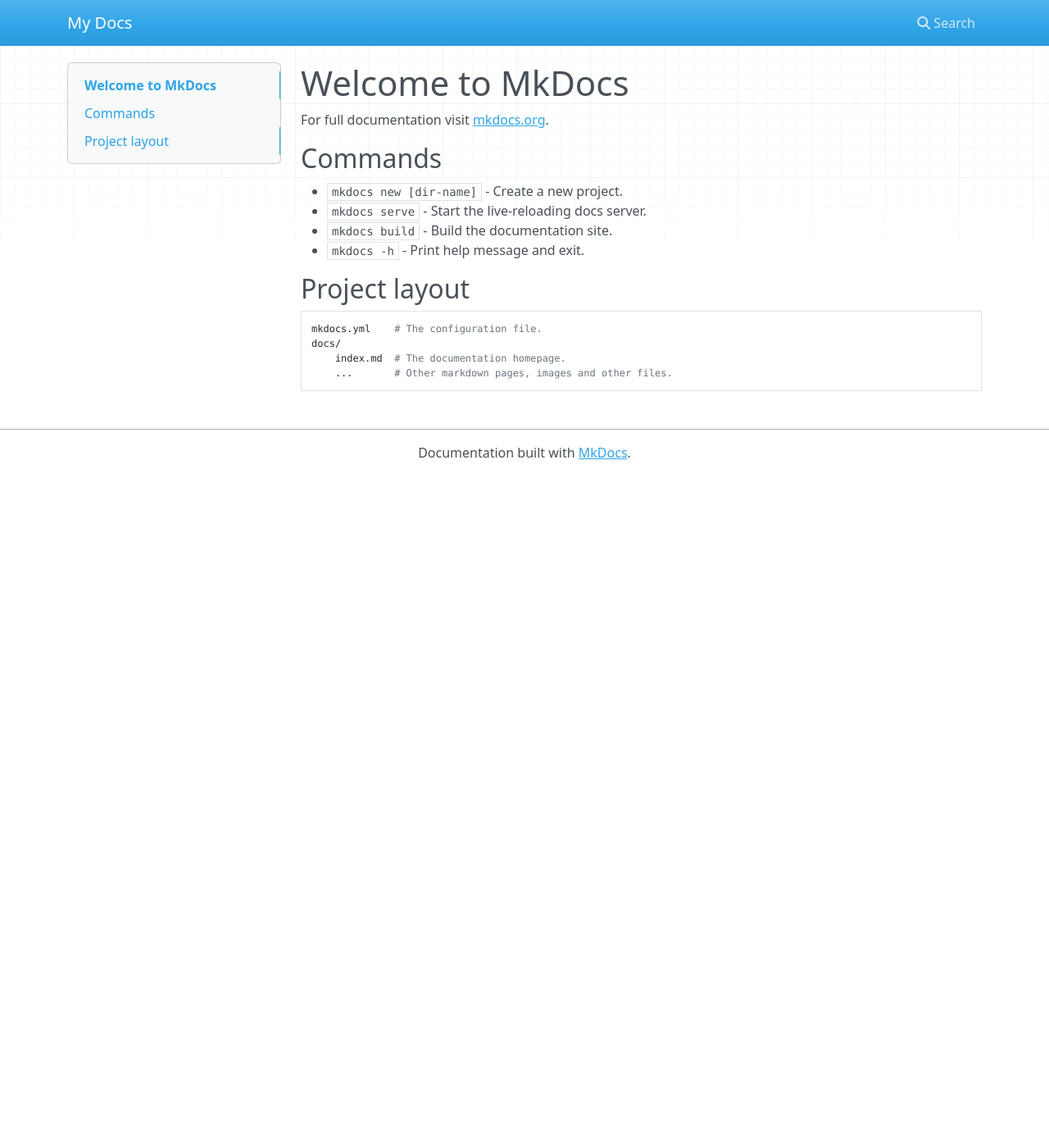
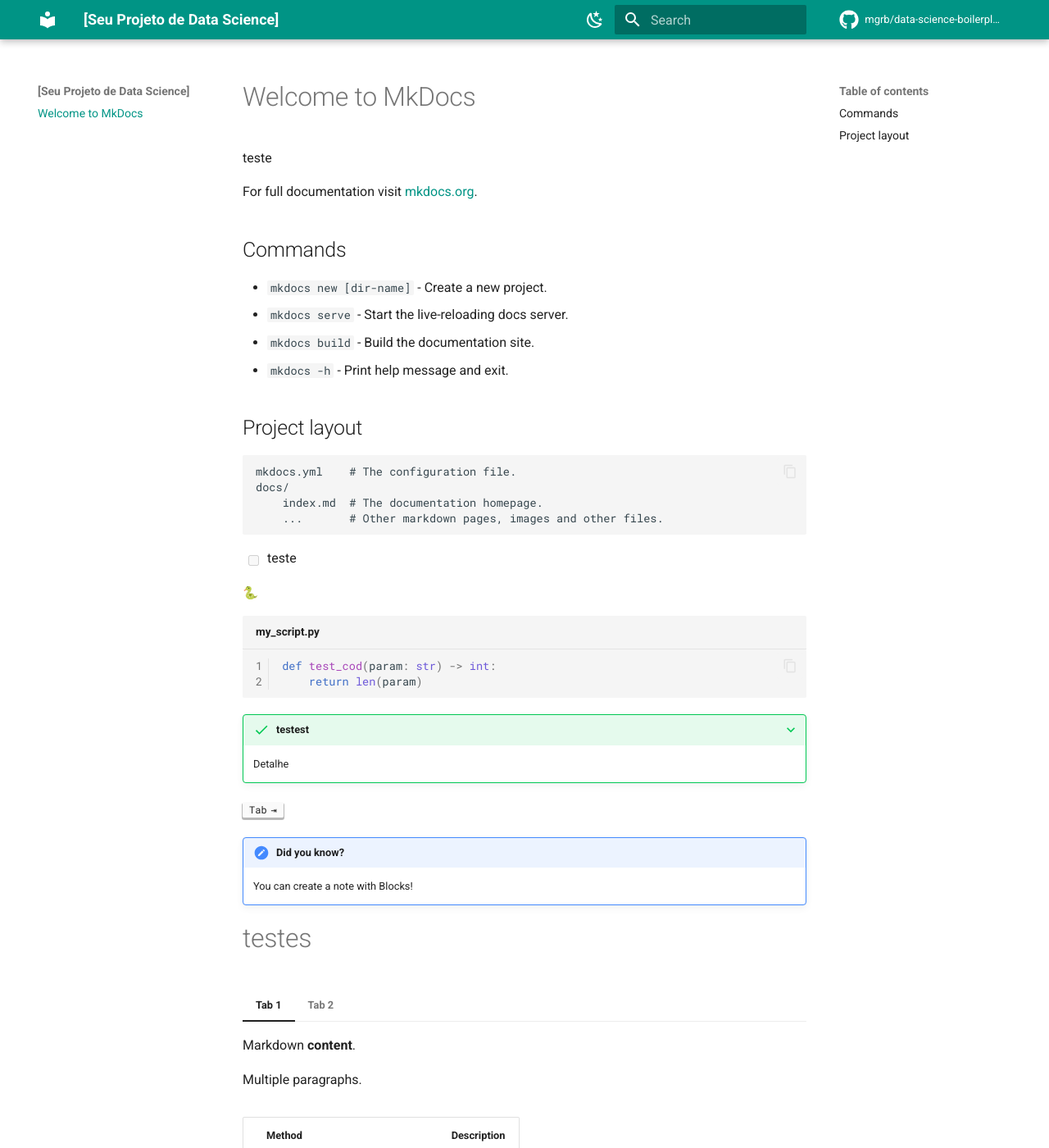
Before and after one commit to mgrb/data-science-boilerplate, an MkDocs documentation site: the page built from docs/index.md, in a window 1280 px wide and 1400 px high. Shown: the whole window at 82% size. Built offline with MkDocs 1.6.1 and Material for MkDocs 9.7.7, drawn with Linux system fonts in a browser that asks for light colours; nearby versions of some CDN libraries; emoji names are drawn with the system emoji font; comment, search, counter and statistics services are not loaded; some of the changed text lies outside the part shown.

Commit message:
feat: Add MKDocs

````diff
--- a/docs/index.md
+++ b/docs/index.md
@@ -1,4 +1,6 @@
 # Welcome to MkDocs
+
+teste
 
 For full documentation visit [mkdocs.org](https://www.mkdocs.org).
 
@@ -15,3 +17,43 @@
     docs/
         index.md  # The documentation homepage.
         ...       # Other markdown pages, images and other files.
+
+- [ ] teste
+
+:snake:
+
+``` {.py3 linenums="1" title="my_script.py"}
+def test_cod(param: str) -> int:
+    return len(param)
+```
+
+???+ success "testest"
+    Detalhe
+
+
+++tab++
+
+/// note | Did you know?
+You can create a note with Blocks!
+///
+
+# testes
+
+=== "Tab 1"
+    Markdown **content**.
+
+    Multiple paragraphs.
+
+=== "Tab 2"
+    More Markdown **content**.
+
+    - list item a
+    - list item b
+
+| Method      | Description                          |
+| :---------: | -----------------------------------: |
+| `GET`       | :material-check:     Fetch resource  |
+| `PUT`       | :material-check-all: Update resource |
+| `DELETE`    | :material-close:     Delete resource |
+
+Lorem ipsum[^1] dolor sit amet, consectetur adipiscing elit.[^2]
--- a/mkdocs.yml
+++ b/mkdocs.yml
@@ -1 +1,49 @@
-site_name: My Docs
+site_name: "[Seu Projeto de Data Science]"
+repo_url: https://github.com/mgrb/data-science-boilerplate
+repo_name: mgrb/data-science-boilerplate
+
+# Theme
+theme:
+    name: material
+    icon:
+        repo: fontawesome/brands/github
+    features:
+        - navigation.sections
+        - content.code.copy
+    palette:
+    # Palette toggle for light mode
+    - scheme: default
+      primary: teal
+      accent: teal
+      toggle:
+        icon: material/weather-night
+        name: Switch to dark mode
+    # Palette toggle for dark mode
+    - scheme: slate
+      primary: teal
+      accent: teal
+      toggle:
+        icon: material/weather-sunny
+        name: Switch to light mode
+
+# Markdown extensions
+markdown_extensions:
+    - abbr
+    - attr_list
+    - toc:
+        permalink: true
+    - pymdownx.highlight
+    - pymdownx.superfences
+    - pymdownx.tasklist
+    - pymdownx.emoji
+    - pymdownx.magiclink
+    - pymdownx.smartsymbols
+    - pymdownx.tilde
+    - pymdownx.caret
+    - pymdownx.mark
+    - pymdownx.details
+    - pymdownx.keys
+    - pymdownx.blocks.admonition
+    - pymdownx.tabbed:
+        alternate_style: true
+    - tables
--- a/pyproject.toml
+++ b/pyproject.toml
@@ -15,6 +15,8 @@
 mkdocs = "^1.5.3"
 ruff = "^0.3.5"
 ipykernel = "^6.29.4"
+mkdocs-material = {extras = ["imaging"], version = "^9.5.17"}
+pymdown-extensions = "^10.7.1"
 
 [build-system]
 requires = ["poetry-core"]
````
Also changed, not shown: 2 other files.
